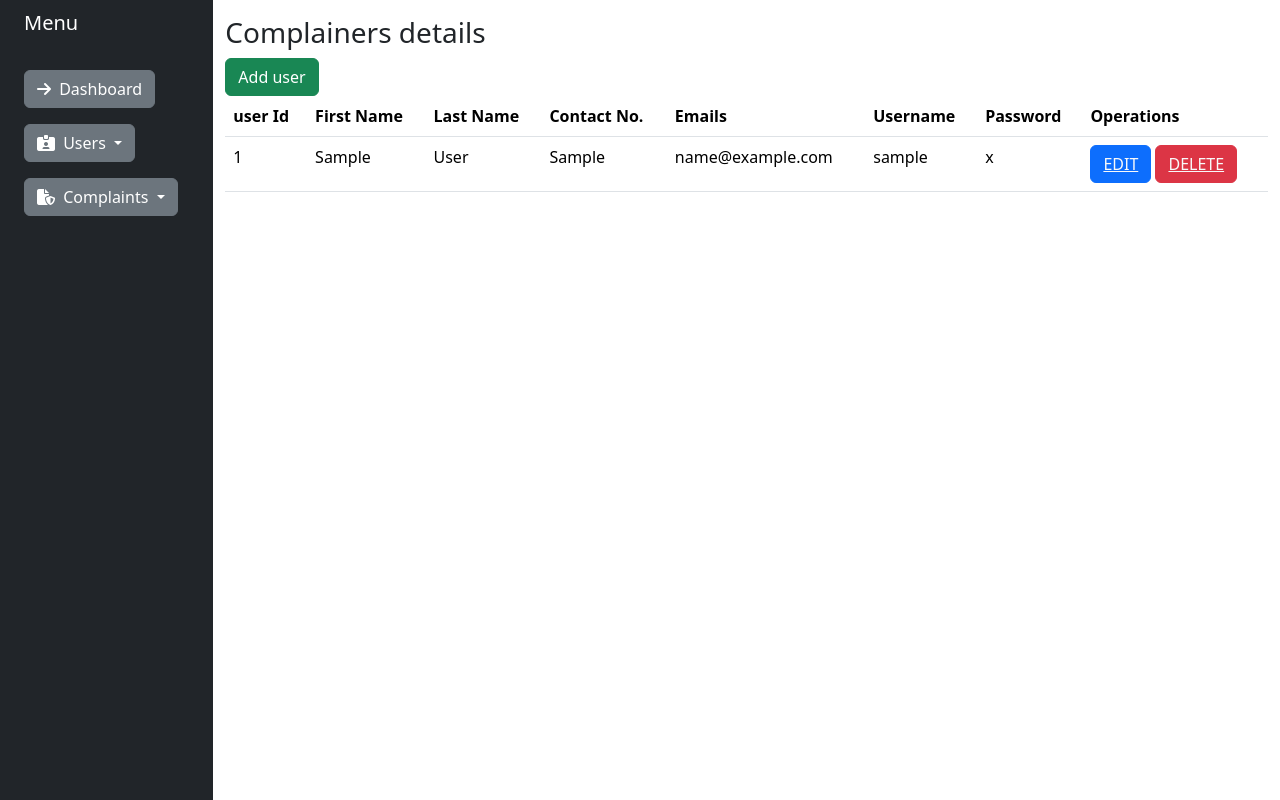
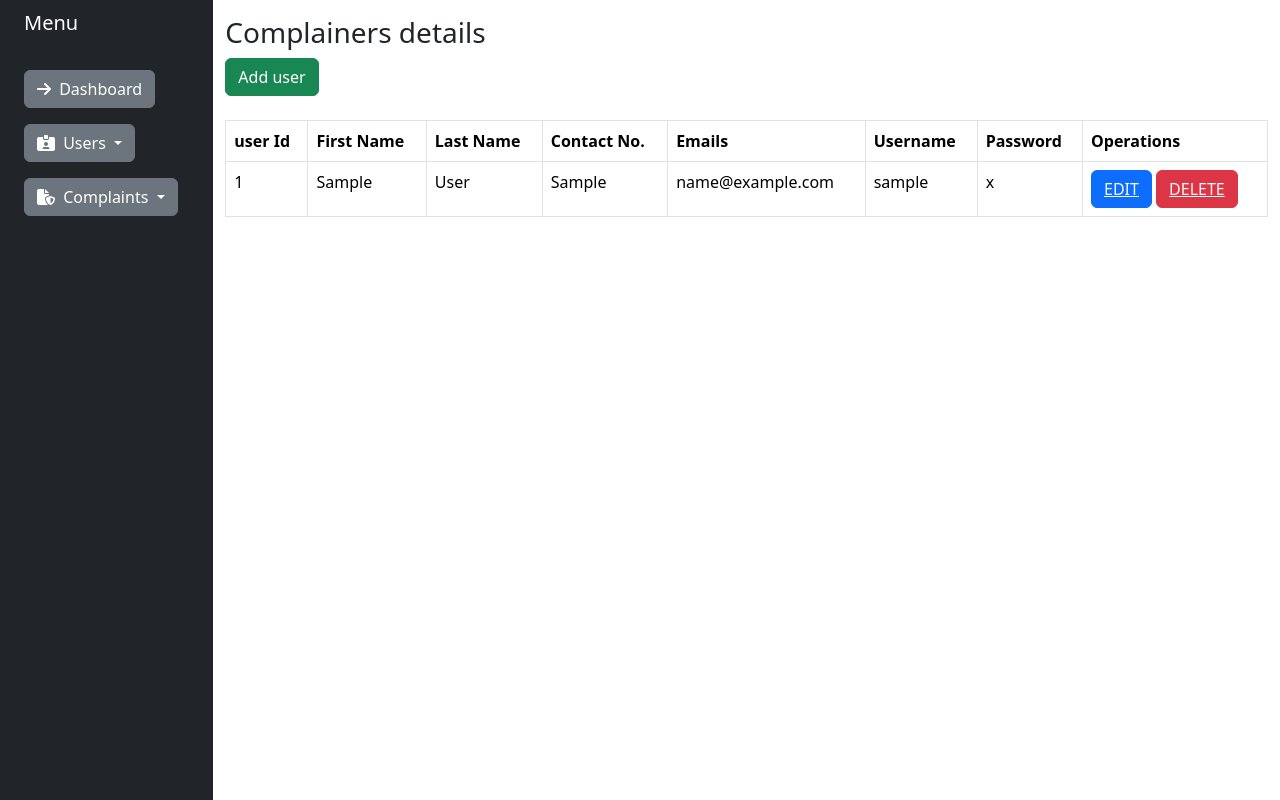
Before and after one commit to Amsharr/SDP_CW, a PHP site: the page made by System admin/complainers/viewComplainers.php in a window 1280 px wide. Shown: the part 56-856 px from the top of the page. Run offline with PHP 8.4, Linux system fonts and the light colour scheme; tables that the repository leaves empty hold one stand-in row (values such as "Sample post"); some libraries are stand-ins or nearby versions.

Commit message:
changed table class to bordered

```diff
--- a/System admin/AreaOfficers/viewAreaOfficers.php
+++ b/System admin/AreaOfficers/viewAreaOfficers.php
@@ -65,7 +65,7 @@
           <p><b>InstituitionId 1 is for Wildlife and 2 for Forest</b><p>
         </div>
         <br>
-        <table class="table">
+        <table class="table table-bordered">
             <thead>
                 <tr>
                 <th >Officer Id</th>
--- a/System admin/ForestComplaints/viewForestComplaints.php
+++ b/System admin/ForestComplaints/viewForestComplaints.php
@@ -10,7 +10,6 @@
     <title>Admin dashboard</title>
     <link rel="stylesheet" href="https://cdnjs.cloudflare.com/ajax/libs/font-awesome/6.3.0/css/all.min.css" integrity="sha512-SzlrxWUlpfuzQ+pcUCosxcglQRNAq/DZjVsC0lE40xsADsfeQoEypE+enwcOiGjk/bSuGGKHEyjSoQ1zVisanQ==" crossorigin="anonymous" referrerpolicy="no-referrer" />
     <link href="https://cdn.jsdelivr.net/npm/bootstrap@5.3.0-alpha1/dist/css/bootstrap.min.css" rel="stylesheet" integrity="sha384-GLhlTQ8iRABdZLl6O3oVMWSktQOp6b7In1Zl3/Jr59b6EGGoI1aFkw7cmDA6j6gD" crossorigin="anonymous">
-    <link rel="stylesheet" href="style.css">
   </head>
   <nav class="navbar bg-success" data-bs-theme="dark">
   <div class="container-fluid">
@@ -61,8 +60,8 @@
             </a>
         </div> -->
         <br>
-        <table class="table">
-            <thead>
+        <table class="table table-bordered">
+          <thead>
                 <tr>
                 <th >Complaint Id</th>
                 <th >User Id</th>
@@ -106,7 +105,6 @@
         </table>
       </div>
 
-
     </div>
 </div>
     <script src="https://cdn.jsdelivr.net/npm/bootstrap@5.3.0-alpha1/dist/js/bootstrap.bundle.min.js" integrity="sha384-w76AqPfDkMBDXo30jS1Sgez6pr3x5MlQ1ZAGC+nuZB+EYdgRZgiwxhTBTkF7CXvN" crossorigin="anonymous"></script>
--- a/System admin/InvestigationOfficer/viewInvestigationOfficers.php
+++ b/System admin/InvestigationOfficer/viewInvestigationOfficers.php
@@ -65,7 +65,7 @@
           <p><b>InstituitionId 1 is for Wildlife and 2 for Forest</b><p>
         </div>
         <br>
-        <table class="table">
+        <table class="table table-bordered">
             <thead>
                 <tr>
                 <th >Officer Id</th>
--- a/System admin/complainers/viewComplainers.php
+++ b/System admin/complainers/viewComplainers.php
@@ -60,8 +60,8 @@
                 <button name="Add" type="Add" class="btn btn-success">Add user</button>
             </a>
         </div>
-        </a>
-        <table class="table">
+        <br>
+        <table class="table table-bordered">
             <thead>
                 <tr>
                 <th >user Id</th>
```
